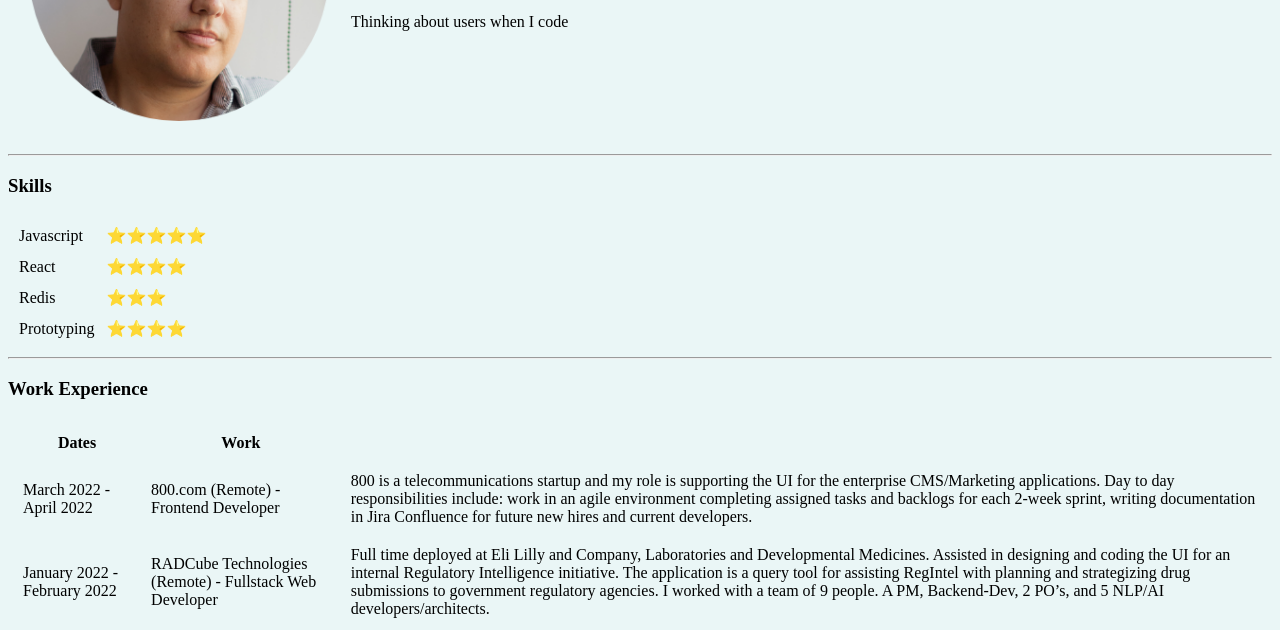
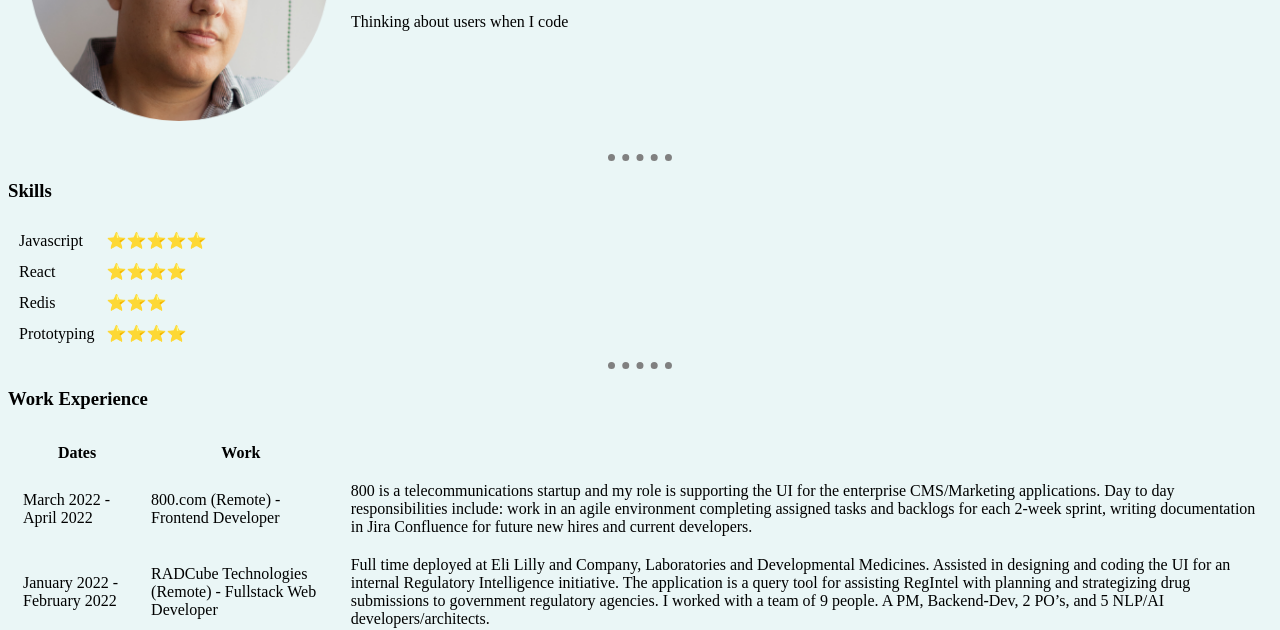
Before and after one commit to dsmeny/cv, a plain HTML site: page index.html in a window 1280 px wide. Shown: the part 208-838 px from the top of the page. Drawn offline with Linux system fonts and the light colour scheme.

Commit message:
Add files via upload

```diff
--- a/index.html
+++ b/index.html
@@ -5,6 +5,16 @@
     <meta http-equiv="X-UA-Compatible" content="IE=edge" />
     <meta name="viewport" content="width=device-width, initial-scale=1.0" />
     <title>Document</title>
+
+    <style>
+      hr {
+        border-style: none;
+        border-top-style: dotted;
+        border-color: grey;
+        border-width: 7px;
+        width: 5%;
+      }
+    </style>
   </head>
   <body style="background-color: #eaf6f6">
     <div>
```
